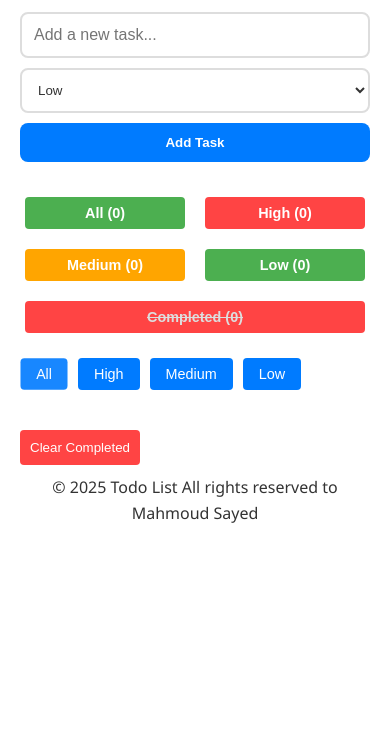
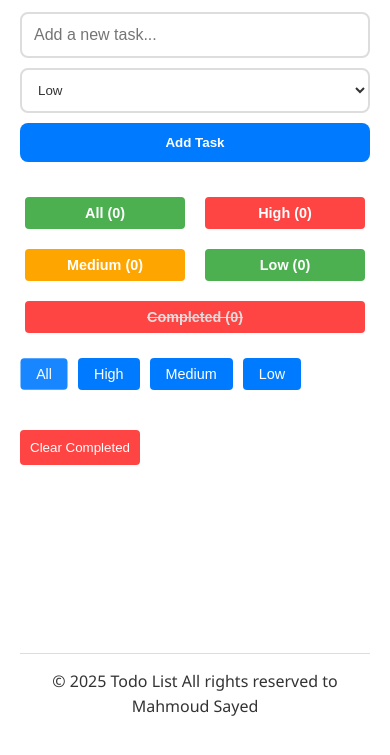
Before and after one commit to rootx90/todo-list, a plain HTML site: page index.html in a window 390 px wide. Shown: the part 89-844 px from the top of the page. Drawn offline with Linux system fonts and the light colour scheme.

Commit message:
Update index.html

```diff
--- a/index.html
+++ b/index.html
@@ -33,10 +33,14 @@
             color: var(--text-color);
             line-height: 1.6;
             padding: 20px;
+            min-height: 100vh;
+            display: flex;
+            flex-direction: column;
         }
         .container {
             max-width: 800px;
             margin: 0 auto;
+            flex: 1;
         }
         .header {
             display: flex;
@@ -182,6 +186,17 @@
         .dragging {
             opacity: 0.5;
         }
+        footer {
+            background-color: var(--bg-color);
+            color: var(--text-color);
+            text-align: center;
+            padding: 15px 0;
+            margin-top: 40px;
+            border-top: 1px solid var(--border-color);
+            width: 100%;
+            position: relative;
+            bottom: 0;
+        }
         @media (max-width: 600px) {
             .todo-form {
                 flex-direction: column;
@@ -198,20 +213,6 @@
                 margin: 5px;
                 text-align: center;
             }
-            /* Footer Styles */
-        footer {
-            background-color: var(--light-bg);
-            color: var(--light-text);
-            text-align: center;
-            padding: 10px 0;
-            margin-top: auto;
-            justify-content: center;
-        }
-
-        .dark-mode footer {
-            background-color: var(--dark-bg);
-            color: var(--dark-text);
-        }
         }
     </style>
 </head>
@@ -248,7 +249,7 @@
         <ul class="todo-list" id="todoList"></ul>
         <button class="clear-completed-btn" id="clearCompletedBtn">Clear Completed</button>
     </div>
-      <footer>
+    <footer>
         <p>&copy; 2025 Todo List All rights reserved to Mahmoud Sayed</p>
     </footer>
     <script>
```
